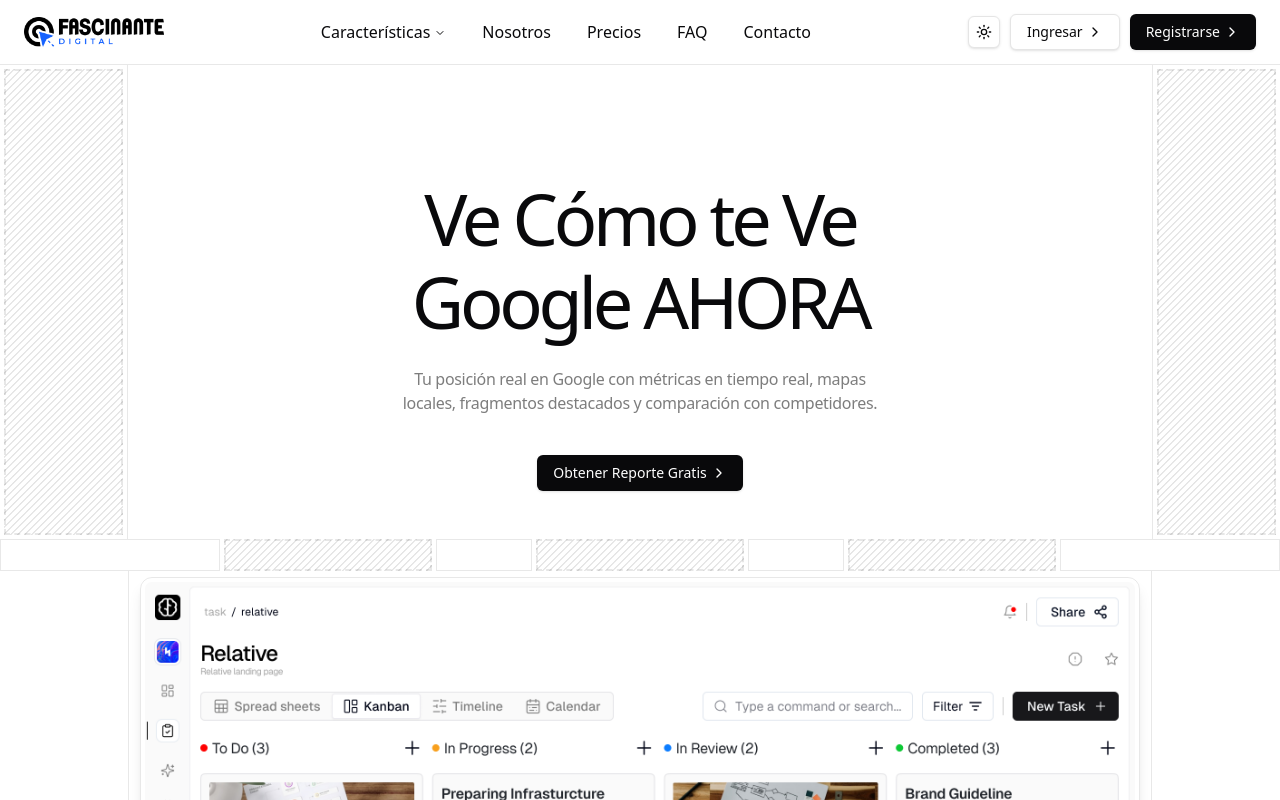
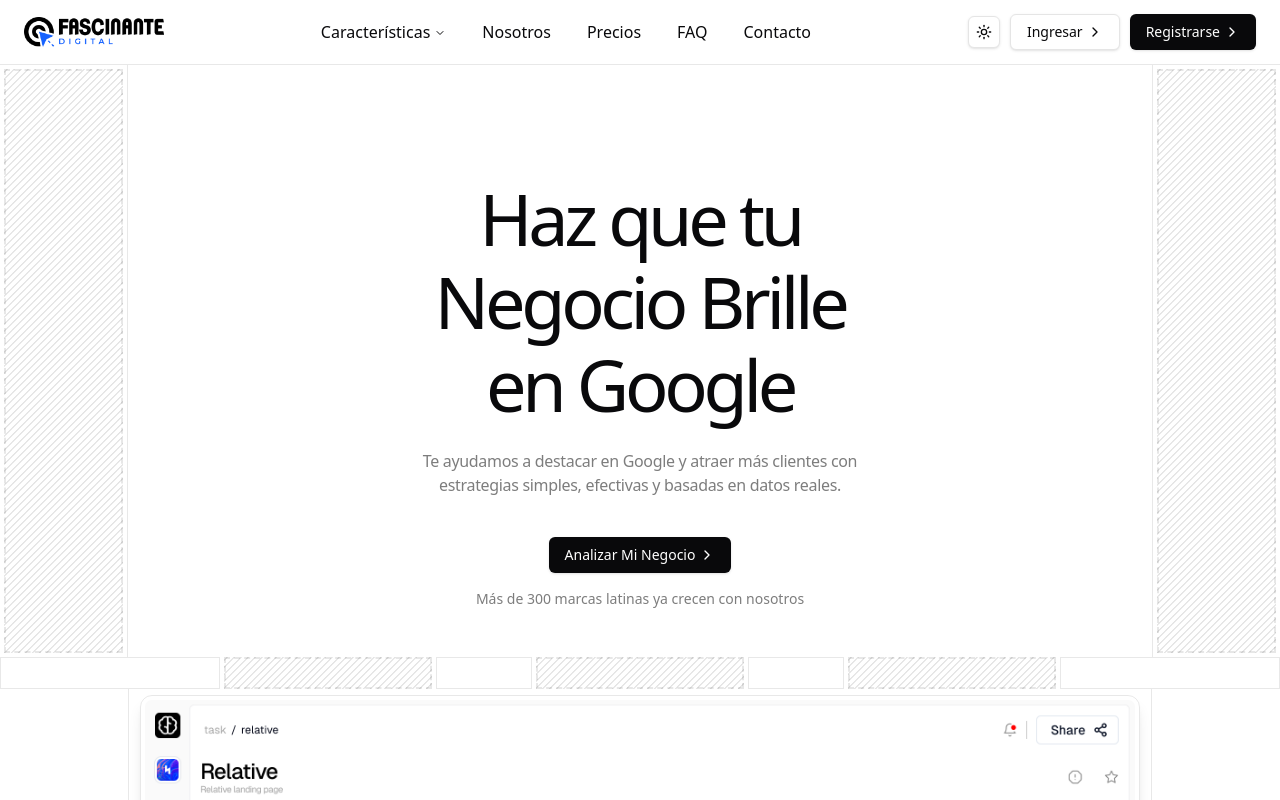
Before and after one commit to alexanderovie/fascinantedigital, a Next.js app: page / in a window 1280 px wide. Shown: the top 800 px of the page. Built offline with nearby package versions, Linux system fonts and the light colour scheme.

Commit message:
Actualizar Hero con copy mas accesible y prueba social visible

```diff
--- a/src/components/sections/hero.tsx
+++ b/src/components/sections/hero.tsx
@@ -16,18 +16,21 @@
         </BorderedSection>
         <div className="container mx-auto pt-16 pb-12 text-center md:pt-20 lg:pt-28">
           <h1 className="mx-auto max-w-[500px] text-[2.5rem] leading-[1.2] tracking-[-1.6px] text-balance md:text-[4rem] md:!leading-[1.15] md:tracking-[-4.32px] lg:text-7xl">
-            Ve Cómo te Ve Google AHORA
+            Haz que tu Negocio Brille en Google
           </h1>
           <p className="text-muted-foreground mx-auto mt-5 max-w-[500px] leading-[1.5] tracking-[-0.32px] md:mt-6">
-            Tu posición real en Google con métricas en tiempo real, mapas
-            locales, fragmentos destacados y comparación con competidores.
+            Te ayudamos a destacar en Google y atraer más clientes con
+            estrategias simples, efectivas y basadas en datos reales.
           </p>
           <Button asChild className="mt-6 gap-1 md:mt-8 lg:mt-10">
             <Link href="/contact">
-              Obtener Reporte Gratis
+              Analizar Mi Negocio
               <ChevronRight className="size-4" />
             </Link>
           </Button>
+          <p className="text-muted-foreground mx-auto mt-4 text-sm">
+            Más de 300 marcas latinas ya crecen con nosotros
+          </p>
         </div>
         <BorderedSection className="border-r-0 border-l 2xl:flex-1">
           <DiagonalPattern />
```
